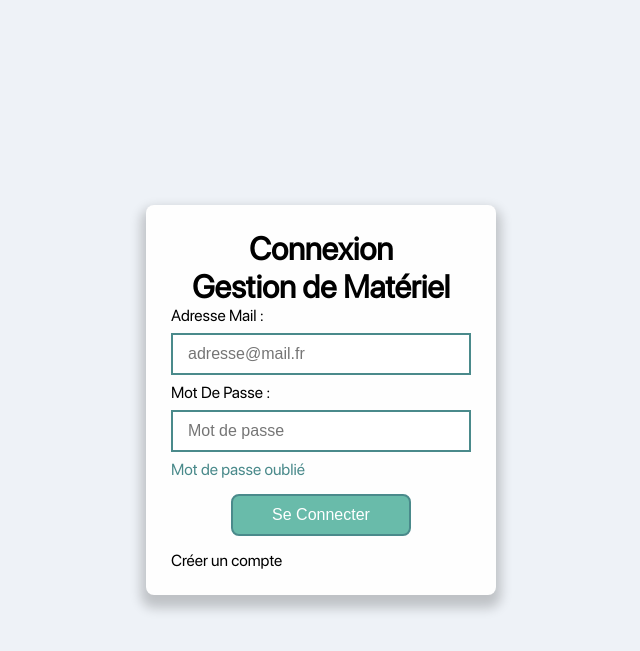
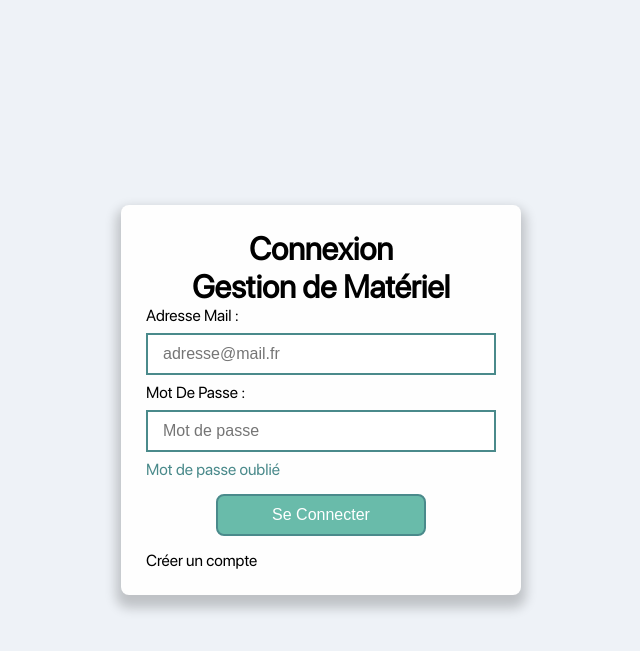
Before and after one commit to Axel-curaudeau/GestionDeMateriel, a PHP site: page /LoginPage.php in a window 1280 px wide. Shown: the top 651 px of the page, without its empty margins (319-959 px from the left). Run offline with PHP 8.4, Linux system fonts and the light colour scheme.

Commit message:
width auto & max-width for container

```diff
--- a/QualiLogProject/style/styleW.css
+++ b/QualiLogProject/style/styleW.css
@@ -93,7 +93,8 @@ summary {
     background-color: var(--lightGray);
     margin: 5px 5px;
     border-radius: 8px;
-    width: 350px;
+    width: auto;
+    min-width: 350px;
     box-shadow: 0 8px 12px 5px rgba(0, 0, 0, 0.2);
 }
 
```
